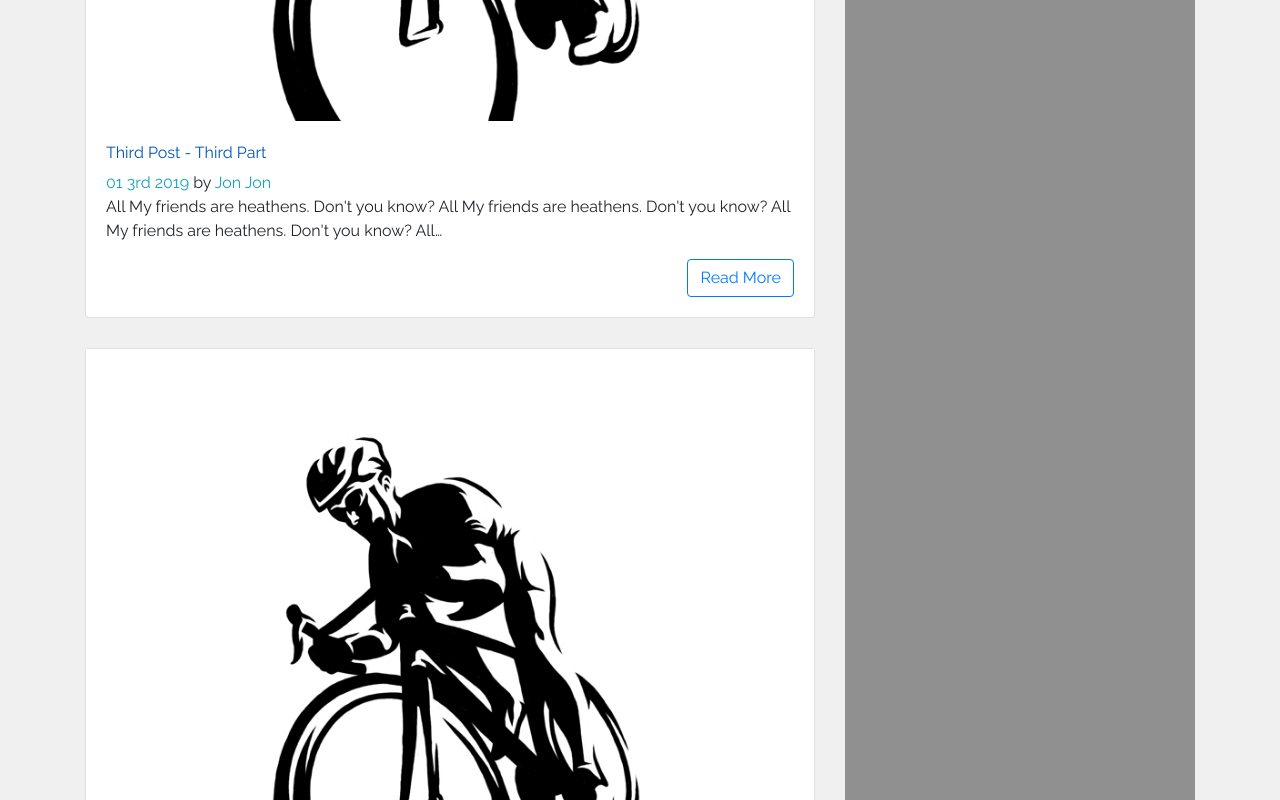
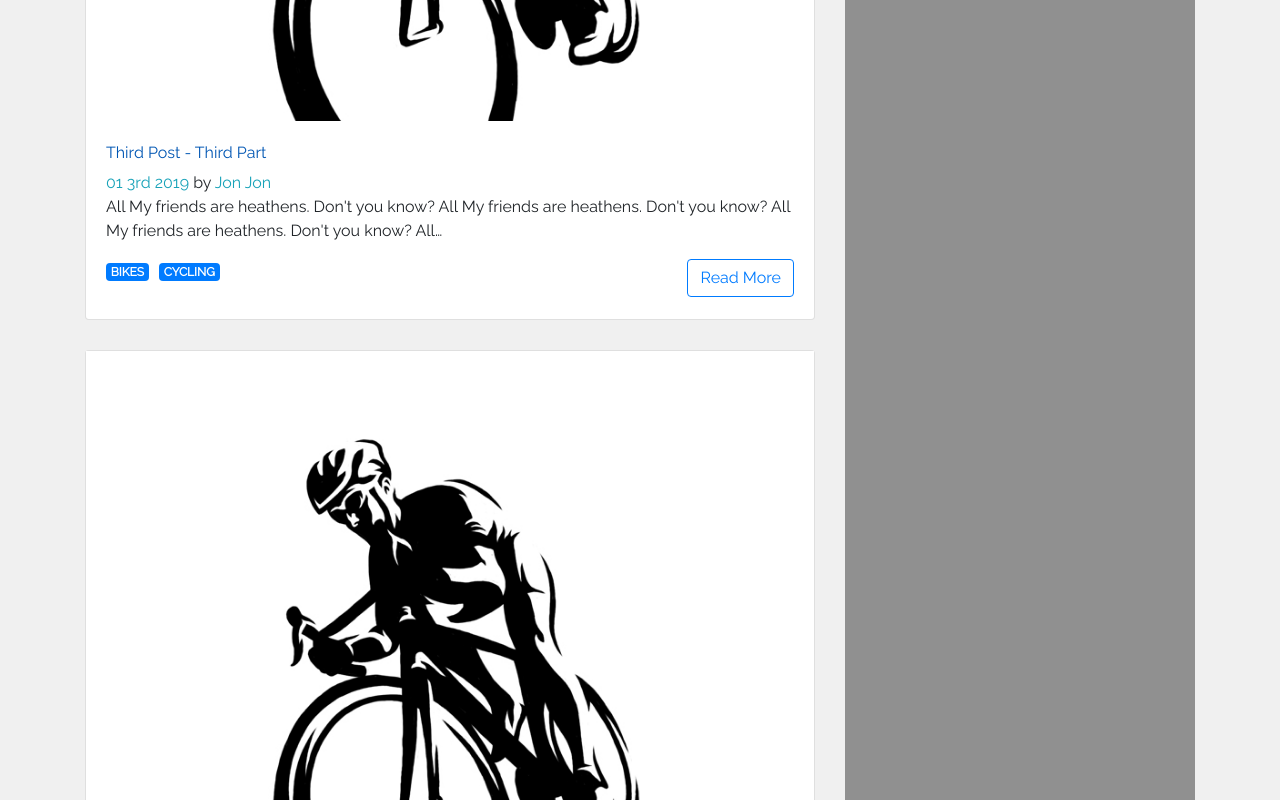
Before and after one commit to OdongoWaga/John-Blog, a Gatsby site: page / in a window 1280 px wide. Shown: the part 1100-1900 px from the top of the page. Built offline with nearby package versions, Linux system fonts and the light colour scheme; Gatsby itself is replaced by a stand-in of ours.

Commit message:
tags
Signed-off-by: Waga Odongo <wagaodongo@gmail.com>

```diff
--- a/src/components/Post.js
+++ b/src/components/Post.js
@@ -1,9 +1,17 @@
 import React from "react"
 import { Link } from "gatsby"
-import { Card, CardTitle, CardText, CardSubtitle, CardBody } from "reactstrap"
+import {
+  Badge,
+  Card,
+  CardTitle,
+  CardText,
+  CardSubtitle,
+  CardBody,
+} from "reactstrap"
 import Img from "gatsby-image"
+import { slugify } from "../utilityFunctions"
 
-const Post = ({ title, author, path, date, body, fluid }) => {
+const Post = ({ title, author, path, date, body, fluid, tags }) => {
   return (
     <Card>
       <Link to={path}>
@@ -20,6 +28,17 @@ const Post = ({ title, author, path, date, body, fluid }) => {
           <span className="text-info">{author} </span>
         </CardSubtitle>
         <CardText>{body} </CardText>
+        <ul className="post-tags">
+          {tags.map(tag => (
+            <li>
+              <Link to={`/tag/${slugify(tag)}`}>
+                <Badge color="primary" className="text-uppercase">
+                  {tag}{" "}
+                </Badge>
+              </Link>
+            </li>
+          ))}
+        </ul>
         <Link to={path} className="btn btn-outline-primary float-right">
           {" "}
           Read More{" "}
--- a/src/pages/index.js
+++ b/src/pages/index.js
@@ -24,6 +24,7 @@ const IndexPage = () => (
                     date={node.frontmatter.date}
                     body={node.excerpt}
                     fluid={node.frontmatter.image.childImageSharp.fluid}
+                    tags={node.frontmatter.tags}
                   />
                 ))}
               </div>
@@ -56,6 +57,7 @@ const indexQuery = graphql`
             date(formatString: "MM Do YYYY")
             author
             path
+            tags
             image {
               childImageSharp {
                 fluid(maxWidth: 600) {
--- a/src/pages/posts/001-first-post.md
+++ b/src/pages/posts/001-first-post.md
@@ -4,6 +4,8 @@ date: 2019-01-01 07:00:00
 author: "John Doe"
 path: "/first-post"
 image: ../../images/icon.jpg
+tags:
+  - bikes
 ---
 
 Welcome to our blog. I hope you like it here.
--- a/src/pages/posts/002-second-post.md
+++ b/src/pages/posts/002-second-post.md
@@ -4,6 +4,9 @@ date: 2019-01-02 07:00:00
 author: "Janet Doe"
 path: "/second-post"
 image: ../../images/icon.jpg
+tags:
+  - bikes
+  - cycling
 ---
 
 This is our blog.
--- a/src/pages/posts/003-third-post.md
+++ b/src/pages/posts/003-third-post.md
@@ -4,6 +4,9 @@ date: 2019-01-03 07:00:00
 author: "Jon Jon"
 path: "/third-post"
 image: ../../images/icon.jpg
+tags:
+  - bikes
+  - cycling
 ---
 
 All My friends are heathens. Don't you know?
--- /dev/null
+++ b/src/utilityFunctions.js
@@ -0,0 +1,12 @@
+const slugify = function(text) {
+  return text
+    .toString()
+    .toLowerCase()
+    .replace(/\s+/g, "-") // Replace spaces with -
+    .replace(/[^\w-]+/g, "") // Remove all non-word chars
+    .replace(/--+/g, "-") // Replace multiple - with single -
+    .replace(/^-+/, "") // Trim - from start of text
+    .replace(/-+$/, "") // Trim - from end of text
+}
+
+module.exports = { slugify }
```
